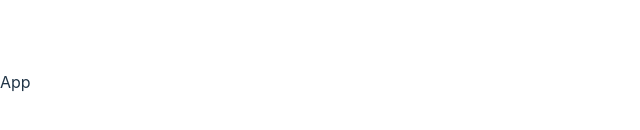
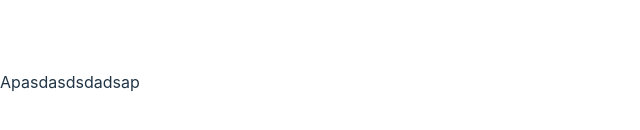
Before and after one commit to vidz231/lecturerReviewWebApp, a React (Vite) app in the folder frontend/: page / in a window 1280 px wide. Shown: the part 318-448 px from the top of the page, without its empty margins (0-640 px from the left). Built offline with nearby package versions, Linux system fonts and the light colour scheme.

Commit message:
Update App component return value

```diff
--- a/frontend/src/App.jsx
+++ b/frontend/src/App.jsx
@@ -1,5 +1,5 @@
 import React from "react";
 
 export default function App() {
-  return <div>App</div>;
+  return <div>Apasdasdsdadsap</div>;
 }
```
